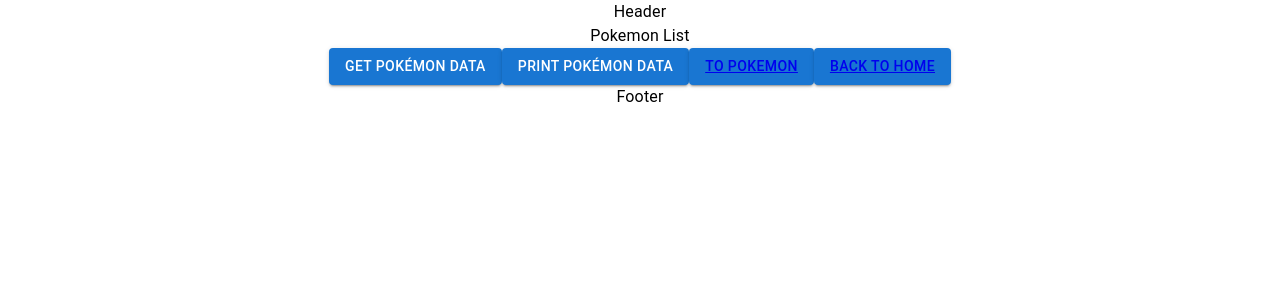
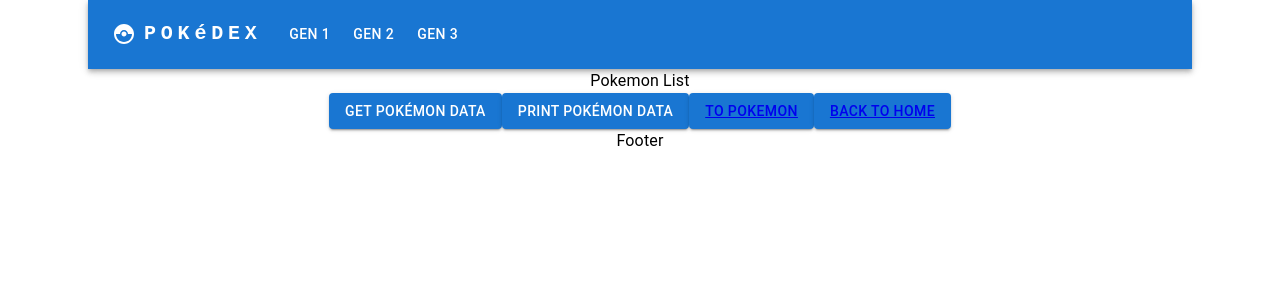
Before and after one commit to LindseyLouv/pokedex, a React (Create React App) app: page /pokemonlist in a window 1280 px wide. Shown: the top 300 px of the page. Built offline with nearby package versions, Linux system fonts and the light colour scheme.

Commit message:
Add Header

```diff
--- a/package.json
+++ b/package.json
@@ -1,10 +1,11 @@
 {
-  "name": "pokedex",
+  "name": "pokedex-frontend",
   "version": "0.1.0",
   "private": true,
   "dependencies": {
     "@emotion/react": "^11.11.1",
     "@emotion/styled": "^11.11.0",
+    "@mui/icons-material": "^5.14.9",
     "@mui/material": "^5.14.10",
     "@reduxjs/toolkit": "^1.9.5",
     "@testing-library/jest-dom": "^5.17.0",
--- a/src/components/Header/Header.tsx
+++ b/src/components/Header/Header.tsx
@@ -1,10 +1,12 @@
 import { Typography, Container } from '@mui/material';
+import ResponsiveAppBar from './ResponsiveAppBar';
+
 
 function Header() {
 
   return (
     <Container component="header">
-      <Typography>Header</Typography>
+      <ResponsiveAppBar></ResponsiveAppBar>
     </Container>
   );
 }
--- /dev/null
+++ b/src/components/Header/ResponsiveAppBar.tsx
@@ -0,0 +1,120 @@
+import * as React from 'react';
+import AppBar from '@mui/material/AppBar';
+import Box from '@mui/material/Box';
+import Toolbar from '@mui/material/Toolbar';
+import IconButton from '@mui/material/IconButton';
+import Typography from '@mui/material/Typography';
+import Menu from '@mui/material/Menu';
+import MenuIcon from '@mui/icons-material/Menu';
+import Container from '@mui/material/Container';
+import Button from '@mui/material/Button';
+import MenuItem from '@mui/material/MenuItem';
+import CatchingPokemonIcon from '@mui/icons-material/CatchingPokemon';
+
+const pages = ['GEN 1', 'GEN 2', 'GEN 3'];
+
+function ResponsiveAppBar() {
+  const [anchorElNav, setAnchorElNav] = React.useState<null | HTMLElement>(null);
+
+  const handleOpenNavMenu = (event: React.MouseEvent<HTMLElement>) => {
+    setAnchorElNav(event.currentTarget);
+  };
+  const handleCloseNavMenu = () => {
+    setAnchorElNav(null);
+  };
+
+  return (
+    <AppBar position="static">
+      <Container maxWidth="xl">
+        <Toolbar disableGutters>
+          <CatchingPokemonIcon sx={{ display: { xs: 'none', md: 'flex' }, mr: 1 }} />
+          <Typography
+            variant="h6"
+            noWrap
+            component="a"
+            href="/"
+            sx={{
+              mr: 2,
+              display: { xs: 'none', md: 'flex' },
+              fontFamily: 'monospace',
+              fontWeight: 700,
+              letterSpacing: '.3rem',
+              color: 'inherit',
+              textDecoration: 'none',
+            }}
+          >
+            POKéDEX
+          </Typography>
+
+          <Box sx={{ flexGrow: 1, display: { xs: 'flex', md: 'none' } }}>
+            <IconButton
+              size="large"
+              aria-label="account of current user"
+              aria-controls="menu-appbar"
+              aria-haspopup="true"
+              onClick={handleOpenNavMenu}
+              color="inherit"
+            >
+              <MenuIcon />
+            </IconButton>
+            <Menu
+              id="menu-appbar"
+              anchorEl={anchorElNav}
+              anchorOrigin={{
+                vertical: 'bottom',
+                horizontal: 'left',
+              }}
+              keepMounted
+              transformOrigin={{
+                vertical: 'top',
+                horizontal: 'left',
+              }}
+              open={Boolean(anchorElNav)}
+              onClose={handleCloseNavMenu}
+              sx={{
+                display: { xs: 'block', md: 'none' },
+              }}
+            >
+              {pages.map((page) => (
+                <MenuItem key={page} onClick={handleCloseNavMenu}>
+                  <Typography textAlign="center">{page}</Typography>
+                </MenuItem>
+              ))}
+            </Menu>
+          </Box>
+          <CatchingPokemonIcon sx={{ display: { xs: 'flex', md: 'none' }, mr: 1 }} />
+          <Typography
+            variant="h5"
+            noWrap
+            component="a"
+            href="/"
+            sx={{
+              mr: 2,
+              display: { xs: 'flex', md: 'none' },
+              flexGrow: 1,
+              fontFamily: 'monospace',
+              fontWeight: 700,
+              letterSpacing: '.3rem',
+              color: 'inherit',
+              textDecoration: 'none',
+            }}
+          >
+            POKéDEX
+          </Typography>
+          <Box sx={{ flexGrow: 1, display: { xs: 'none', md: 'flex' } }}>
+            {pages.map((page) => (
+              <Button
+                key={page}
+                onClick={handleCloseNavMenu}
+                sx={{ my: 2, color: 'white', display: 'block' }}
+              >
+                {page}
+              </Button>
+            ))}
+          </Box>
+        </Toolbar>
+      </Container>
+    </AppBar>
+  );
+}
+export default ResponsiveAppBar;
--- a/src/pages/PokemonList/PokemonList.tsx
+++ b/src/pages/PokemonList/PokemonList.tsx
@@ -14,7 +14,7 @@
   }
 
   function handlePrintData() {
-    console.log(pokemonList);
+    console.log(pokemonList[1]);
   }
 
   return (
```
Also changed, not shown: 1 other file (tests, documents, lock files or other folders).
